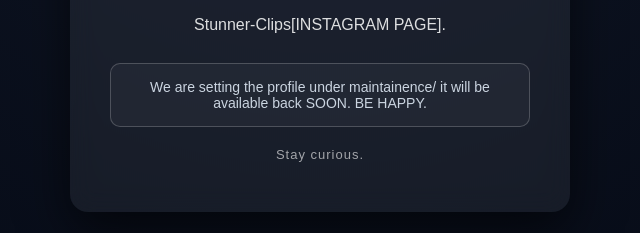
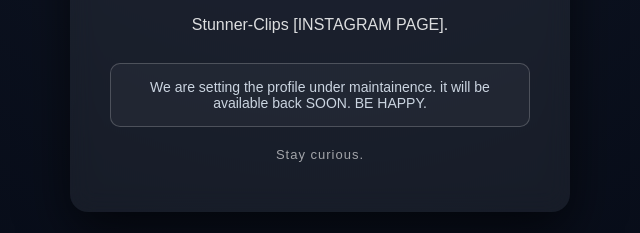
Before and after one commit to thespicyclips/under-maintainence, a plain HTML site: page index.html in a window 1280 px wide. Shown: the part 340-573 px from the top of the page, 320-960 px from the left. Drawn offline with Linux system fonts and the light colour scheme.

Commit message:
Update index.html

```diff
--- a/index.html
+++ b/index.html
@@ -14,11 +14,11 @@
       <h1>Welcome</h1>
 
       <p>
-        Stunner-Clips[INSTAGRAM PAGE].
+        Stunner-Clips [INSTAGRAM PAGE].
       </p>
 
       <div class="message">
-        We are setting the profile under maintainence/ it will be available back SOON. BE HAPPY.
+        We are setting the profile under maintainence. it will be available back SOON. BE HAPPY.
       </div>
 
       <div class="footer-note">
```
